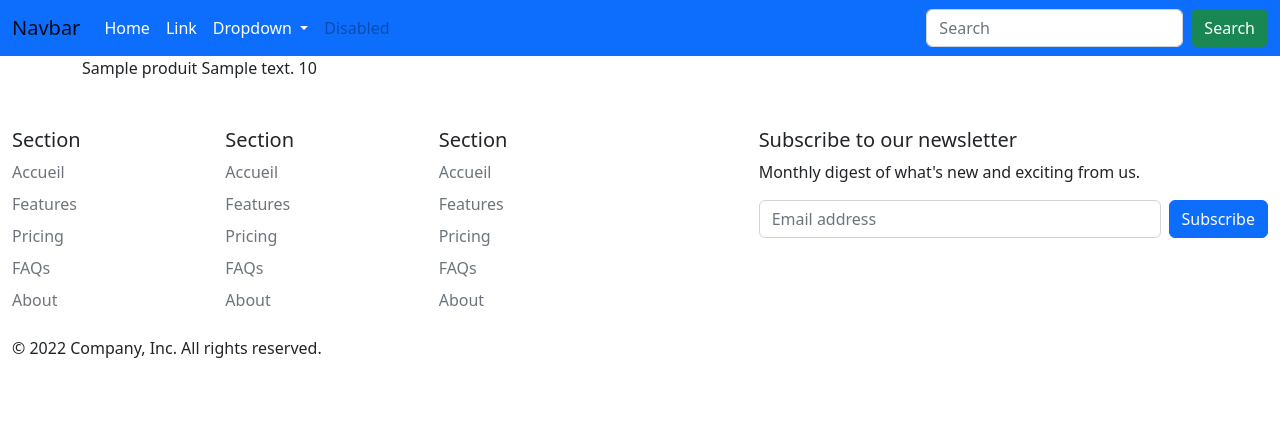
After one commit to arezkidev1/symfony_test1, a Symfony app: template projettest1/templates/catalogue/produitDetail.html.twig in a window 1280 px wide. The commit adds this page. Shown: the top 423 px of the page. Run offline with Twig, Linux system fonts and the light colour scheme; the template is opened without the code that fills it: most values are stand-ins (such as "Sample title", 1, 10 or a date in 2020); some libraries are stand-ins or nearby versions.

Commit message:
29112022_16h30

```diff
--- a/projettest1/composer.json
+++ b/projettest1/composer.json
@@ -41,7 +41,8 @@
         "symfony/validator": "5.4.*",
         "symfony/web-link": "5.4.*",
         "symfony/yaml": "5.4.*",
-        "twig/extra-bundle": "^2.12|^3.0",
+        "twig/extra-bundle": "^3.4",
+        "twig/intl-extra": "^3.4",
         "twig/twig": "^2.12|^3.0"
     },
     "require-dev": {
--- a/projettest1/src/Entity/Categorie.php
+++ b/projettest1/src/Entity/Categorie.php
@@ -6,6 +6,7 @@ use App\Repository\CategorieRepository;
 use Doctrine\Common\Collections\ArrayCollection;
 use Doctrine\Common\Collections\Collection;
 use Doctrine\ORM\Mapping as ORM;
+
 
 #[ORM\Entity(repositoryClass: CategorieRepository::class)]
 class Categorie
--- a/projettest1/templates/catalogue/categorie.html.twig
+++ b/projettest1/templates/catalogue/categorie.html.twig
@@ -9,7 +9,7 @@
                 {% for categorie in categories %}
                 {% if categorie.parentCategorie == null %}
                     <div class="col-4">
-                    <a href="{{path('app_souscategorie', {'categorie' : categorie.id }) }}">
+                    <a href="{{path('app_souscategorie', {categorie : categorie.id }) }}">
                         <img class="img-fluid" src="https://picsum.photos/300/200" >
                         <div class="text-center">
                         {{ categorie.name}}
--- /dev/null
+++ b/projettest1/templates/catalogue/produitDetail.html.twig
@@ -0,0 +1,51 @@
+{% extends 'base.html.twig' %}
+
+{% block title %}Hello Produit
+{% endblock %}
+
+{% block body %}
+
+	<div class="container">
+		<div class="row">
+			{% for produit in produits %}
+				{# <div>
+							{{produit.name}}
+							{{produit.description}}
+							{{produit.prix}}
+
+							<div class="col-4">
+								<a href="{{path('app_produit', {categorie : produit.id }) }}">
+									<img class="img-fluid" src="https://picsum.photos/300/200">
+									<div class="text-center">
+										{{ produit.name }}
+									</div>
+								</a>
+							</div>
+
+				                <div class="card-deck col-12 col-sm-6 col-md-4 col-lg-3 " >
+				                    <img src="https://picsum.photos/300/200" class="card-img-top" alt="...">
+				                    <div class="card-body">
+				                        <h5 class="card-title">{{produit.name}}</h5>
+				                        <p class="card-text">Some quick example text to build on the card title and make up the bulk of the card's content.</p>
+				                    </div>
+				                    <ul class="list-group list-group-flush">
+				                        <li class="list-group-item">{{produit.description}}</li>
+				                        <li class="list-group-item">{{produit.prix|format_currency('EUR', locale='fr' )}}</li>
+				                    </ul>
+				                    <div class="card-body">
+				                        <a href="#" class="card-link">Card link</a>
+				                        <a href="#" class="card-link">Another link</a>
+				                    </div>
+				                </div>  #}
+
+				<div>
+					{{produit.name}}
+					{{produit.description}}
+					{{produit.prix}}
+				</div>
+
+			{% endfor %}
+		</div>
+	</div>
+
+{% endblock %}
--- a/projettest1/templates/catalogue/souscategorie.html.twig
+++ b/projettest1/templates/catalogue/souscategorie.html.twig
@@ -9,7 +9,7 @@
                 {% for categorie in categories %}
                 {% if (categorie.produits)|length != null %}
                     <div class="col-4">
-                    <a href="{{path('app_produit', {'categorie' : categorie.id }) }}">
+                    <a href="{{path('app_produit', {categorie : categorie.id }) }}">
                         <img class="img-fluid" src="https://picsum.photos/300/200" >
                         <div class="text-center">
                         {{ categorie.name}}
--- a/projettest1/templates/composants/_navbar.html.twig
+++ b/projettest1/templates/composants/_navbar.html.twig
@@ -18,8 +18,7 @@
           </a>
           <ul class="dropdown-menu">
             <li><a class="dropdown-item" href="{{path('app_categorie')}}">Catégories</a></li>
-            <li><a class="dropdown-item" href="{{path('app_souscategorie')}}">Sous Categories</a></li>
-            <li><a class="dropdown-item" href="{{path('app_produit')}}">Produits</a></li>
+            <li><a class="dropdown-item" href="">Produits</a></li>{#TODO  #}
           </ul>
         </li>
         <li class="nav-item">
```
Also changed, not shown: projettest1/src/Controller/CatalogueController.php (+7 -6 lines), projettest1/src/DataFixtures/Jeu1.php (+50 -2 lines), projettest1/templates/catalogue/produit.html.twig (+38 -5 lines), 1 other file.
